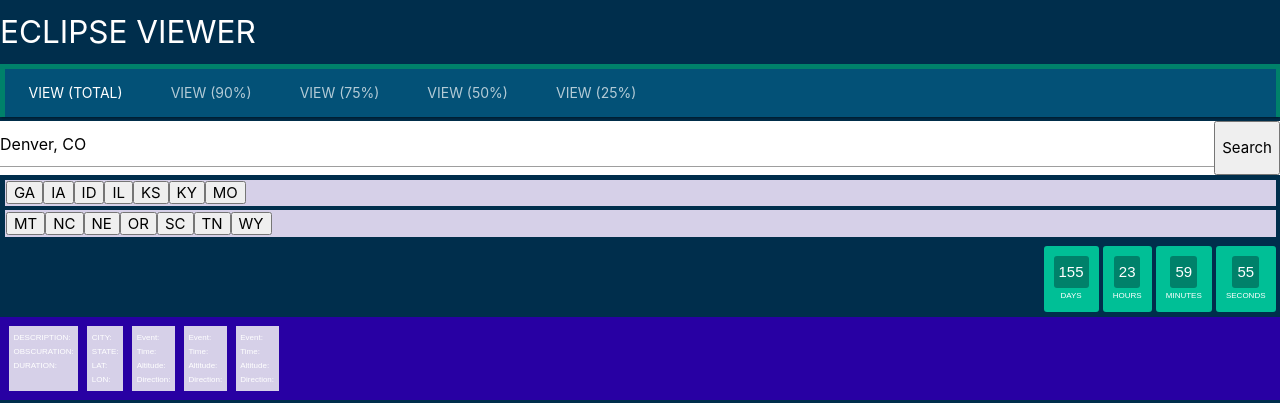
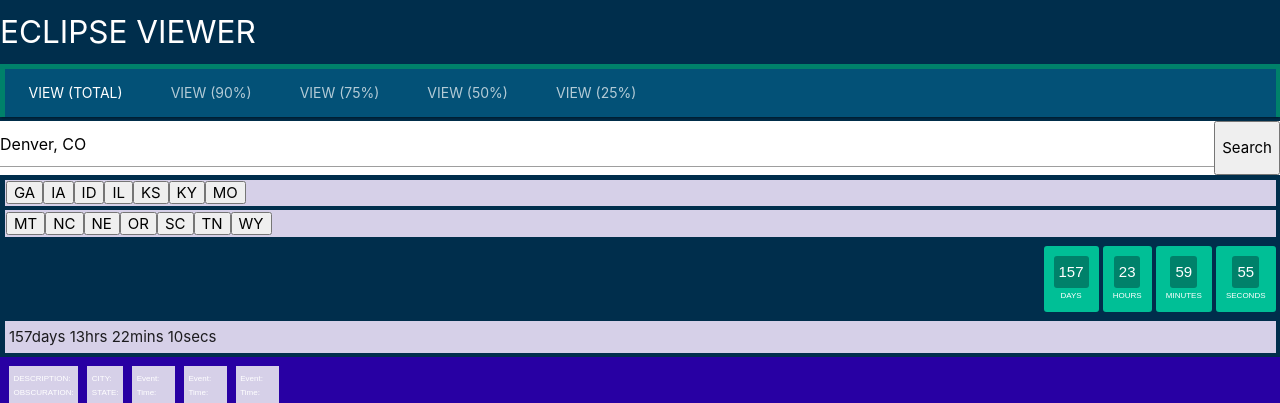
Before and after one commit to Tristannica/Q1-Project, a plain HTML site: page new.html in a window 1280 px wide. Shown: the top 403 px of the page. Drawn offline with nearby package versions, Linux system fonts and the light colour scheme; some packages are replaced by stand-ins of ours; no server answers.

Commit message:
updated countdown timer

```diff
--- a/new.css
+++ b/new.css
@@ -150,3 +150,11 @@ body {
 	margin-right: auto;
 	background: #d6d0e8;
 }
+
+#countdown{
+	display: flex;
+	flex-direction: row;
+	background: #d6d0e8;
+	padding: 0.3em;
+	margin: 0.3em;
+}
--- a/new.html
+++ b/new.html
@@ -87,7 +87,39 @@
       </div>
     </div>
 
+    <script>
+    var end = new Date('08/21/2017 9:34 AM');
 
+        var _second = 1000;
+        var _minute = _second * 60;
+        var _hour = _minute * 60;
+        var _day = _hour * 24;
+        var timer;
+
+        function showRemaining() {
+            var now = new Date();
+            var distance = end - now;
+            if (distance < 0) {
+
+                clearInterval(timer);
+                document.getElementById('countdown').innerHTML = 'EXPIRED!';
+
+                return;
+            }
+            var days = Math.floor(distance / _day);
+            var hours = Math.floor((distance % _day) / _hour);
+            var minutes = Math.floor((distance % _hour) / _minute);
+            var seconds = Math.floor((distance % _minute) / _second);
+
+            document.getElementById('countdown').innerHTML = days + 'days ';
+            document.getElementById('countdown').innerHTML += hours + 'hrs ';
+            document.getElementById('countdown').innerHTML += minutes + 'mins ';
+            document.getElementById('countdown').innerHTML += seconds + 'secs';
+        }
+
+        timer = setInterval(showRemaining, 1000);
+    </script>
+    <div id="countdown"></div>
 
 <!-- START ECLIPSE DATA -->
 
--- a/new.js
+++ b/new.js
@@ -42,7 +42,7 @@ function initializeClock(id, endtime) {
   var timeinterval = setInterval(updateClock, 1000);
 }
 
-var deadline = new Date(Date.parse(new Date()) + 156 * 24 * 60 * 60 * 1000);
+var deadline = new Date(158 * 24 * 60 * 60 * 1000 + Date.parse(new Date()));
 initializeClock('clockdiv', deadline);
 
 //COUNTDOWN CLOCK END
@@ -169,7 +169,26 @@ function initMap() {
       }
     ]
   });
+
+  function markerLocation(){
+  if ($("input").val() !==""){
+
+    var marker = new google.maps.Marker({
+    position: $("input").val(),
+    map: map
+    })
+  }
 }
+}
+
+$(document).ready(function() {
+ $("button").click(function() {
+   markerLocation()
+ })
+})
+
+
+
 
 //API Search Function
 
@@ -185,6 +204,7 @@ $(document).ready(function() {
 
 function checkLocation(){
     if ($("input").val() !=="") {
+
      //var url ="http://api.usno.navy.mil/eclipses/solar?date=8/21/2017&loc=" + city + ", " + state + "&height=117&format=json"
     var url ="http://api.usno.navy.mil/eclipses/solar?date=8/21/2017&loc=" + $("input").val() + "&height=117&format=json"
     url += $("input").val()
@@ -228,6 +248,8 @@ function checkLocation(){
         $('.azimuth2').text(data.local_data[2].azimuth)
         $('.obscuration').text(data.obscuration)
         $('.duration').text(data.duration)
+
+
       })
      .catch(function(error) {
        console.log(error);
```
